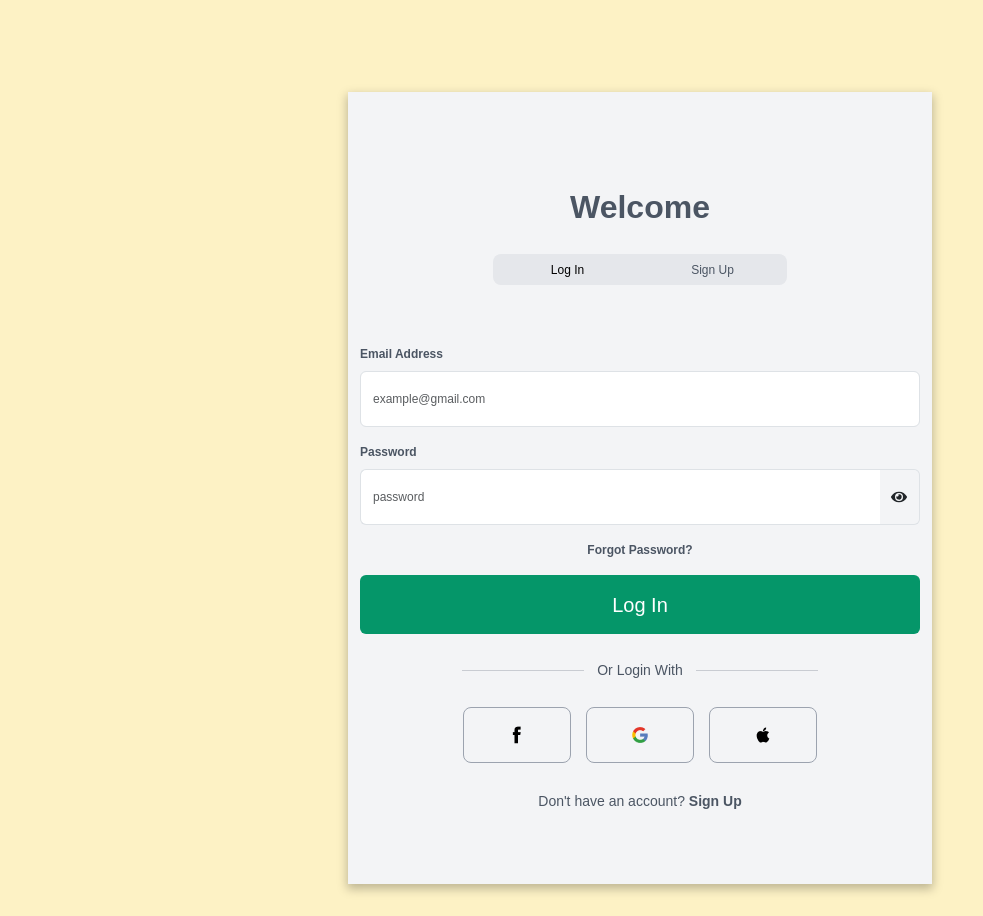
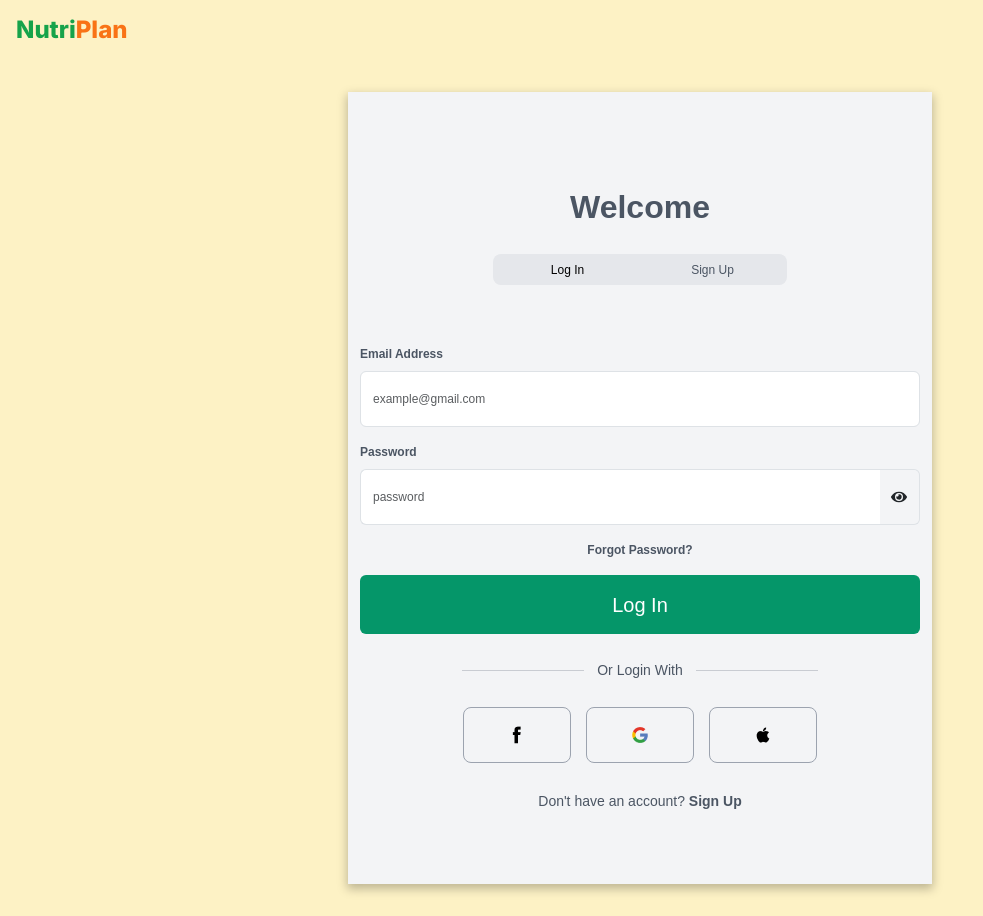
Before and after one commit to vetoxyl/Nutriplan-Fullstack, a React (Create React App) app: page /signin in a window 1280 px wide. Shown: the whole page, without its empty margins (0-983 px from the left). Built offline with nearby package versions, Linux system fonts and the light colour scheme.

Commit message:
Added header logo using Google fonts

```diff
--- a/public/index.html
+++ b/public/index.html
@@ -4,6 +4,7 @@
     <meta charset="utf-8" />
     <link rel="icon" href="%PUBLIC_URL%/favicon.ico" />
     <meta name="viewport" content="width=device-width, initial-scale=1" />
+    <link href="https://fonts.googleapis.com/css2?family=Inter:ital,opsz,wght@0,14..32,800;1,14..32,800&display=swap" rel="stylesheet">
     <meta name="theme-color" content="#000000" />
     <meta
       name="description"
--- /dev/null
+++ b/src/components/Header.jsx
@@ -0,0 +1,23 @@
+import React from 'react'
+const Header = () => {
+  return (
+    <div>
+      <h1 style={{
+        fontFamily: 'Inter, sans-serif',
+        fontSize:'1.5rem',
+        fontWeight:'800',
+        letterSpacing:'0',
+        color: '#16A34A',
+        position: 'absolute',
+        top: '0',
+        left: '0',
+        padding: '1rem'
+      }}
+      >
+        Nutri<span style = {{color: '#f97316'}}>Plan</span>
+      </h1>
+    </div>
+  )
+}
+
+export default Header;
--- a/src/pages/SignIn/SignInForm.jsx
+++ b/src/pages/SignIn/SignInForm.jsx
@@ -3,6 +3,7 @@ import { Link, useNavigate } from 'react-router-dom';
 import { FaEye, FaEyeSlash } from 'react-icons/fa';
 import { signIn } from '../../lib/supabase';
 import '../../styles/SignIn.css';
+import Header from '../../components/Header.jsx'
 
 const SignIn = () => {
   const navigate = useNavigate();
@@ -29,6 +30,8 @@ const SignIn = () => {
   };
 
   return (
+    <>
+    <Header />
     <div className="container vh-100 d-flex flex-column justify-content-center align-items-center main-container">
       <h2>Welcome</h2>
       <div className='container lg-toggle'>
@@ -95,6 +98,7 @@ const SignIn = () => {
         Don't have an account? <Link className='sgnu' to="/signup">Sign Up</Link>
       </p>
     </div>
+    </>
   );
 };
 
```
